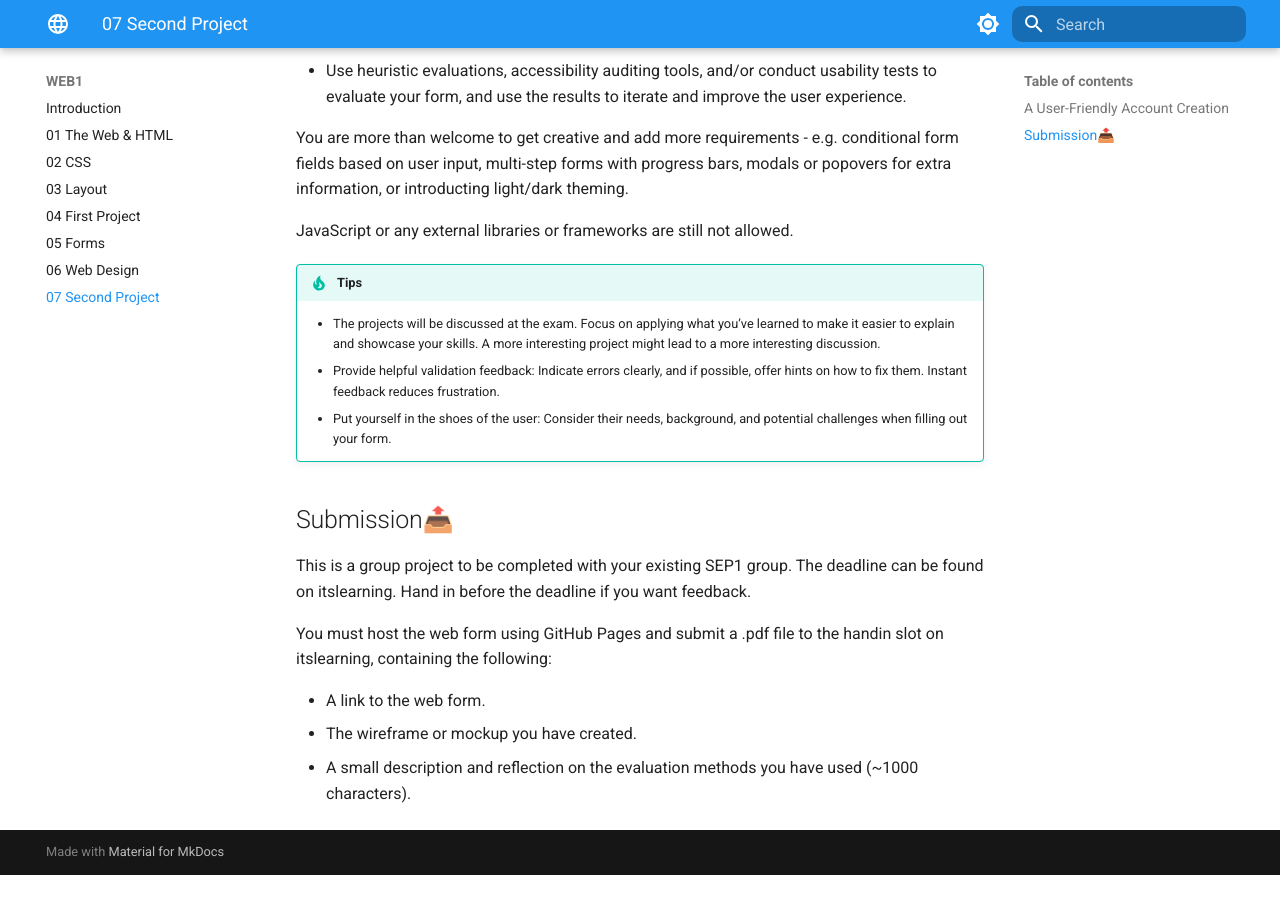
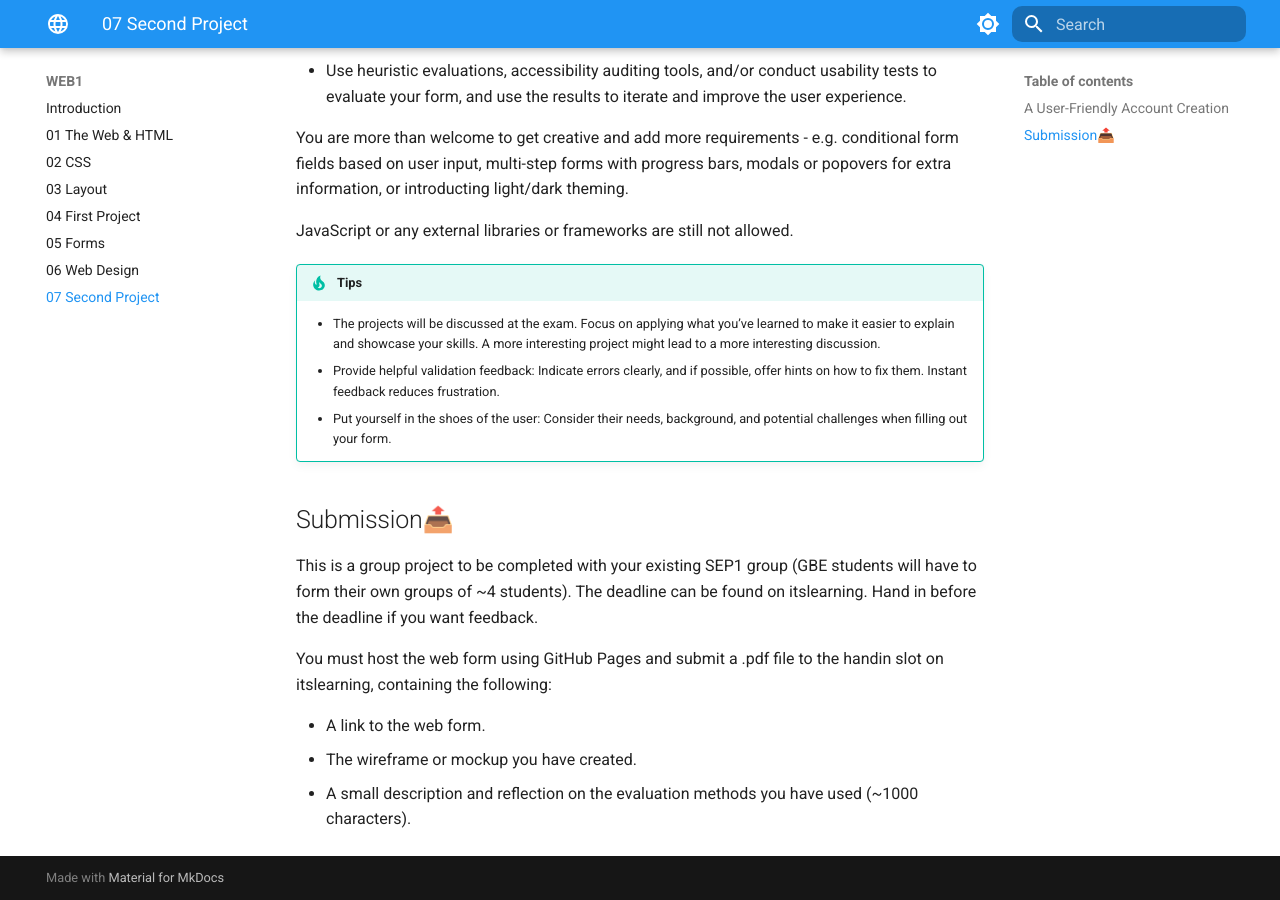
Before and after one commit to KasperKnop/WEB1, an MkDocs documentation site: the page built from docs/07-second-project.md, in a window 1280 px wide and 900 px high, scrolled down 856 px. Built offline with MkDocs 1.6.1 and Material for MkDocs 9.7.7, drawn with Linux system fonts in a browser that asks for light colours; emoji names are drawn with the system emoji font; before the commit the page ends 1731 px from its top, so only the background shows below that.

Commit message:
Update 07-second-project.md

```diff
--- a/docs/07-second-project.md
+++ b/docs/07-second-project.md
@@ -31,7 +31,7 @@ JavaScript or any external libraries or frameworks are still not allowed.
 
 ## Submission📤
 
-This is a group project to be completed with your existing SEP1 group. The deadline can be found on itslearning. Hand in before the deadline if you want feedback.
+This is a group project to be completed with your existing SEP1 group (GBE students will have to form their own groups of ~4 students). The deadline can be found on itslearning. Hand in before the deadline if you want feedback.
 
 You must host the web form using GitHub Pages and submit a .pdf file to the handin slot on itslearning, containing the following:
 
```
